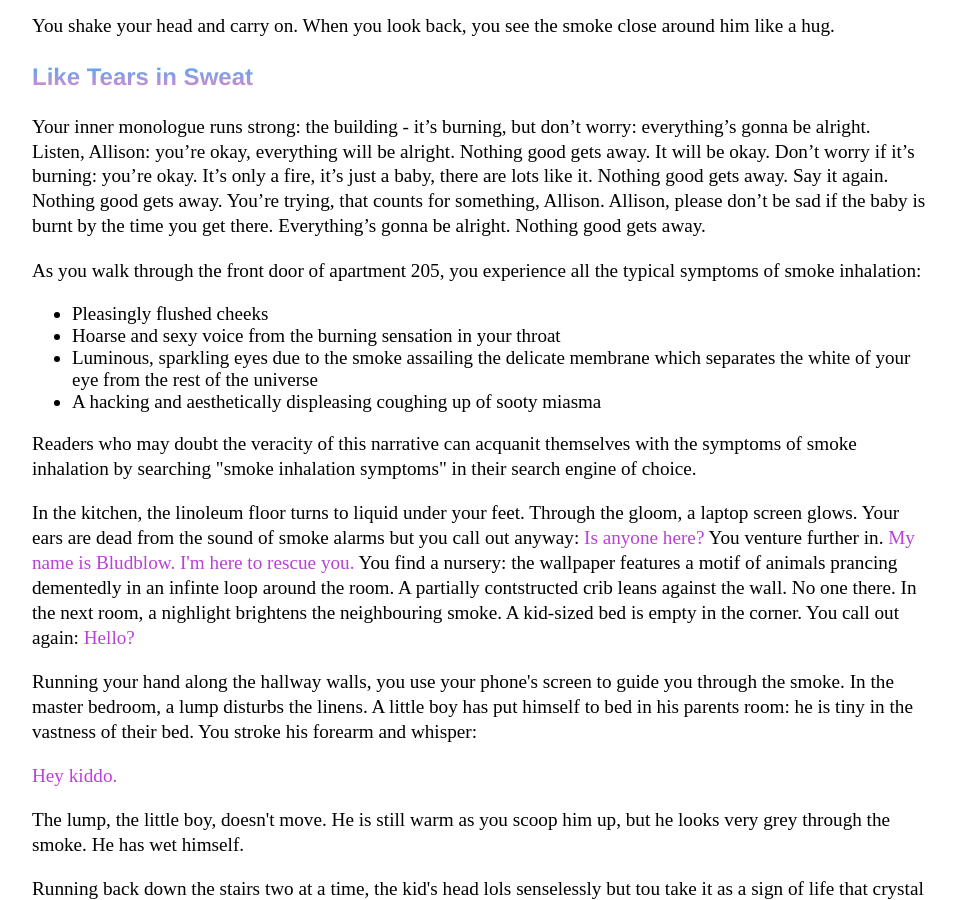
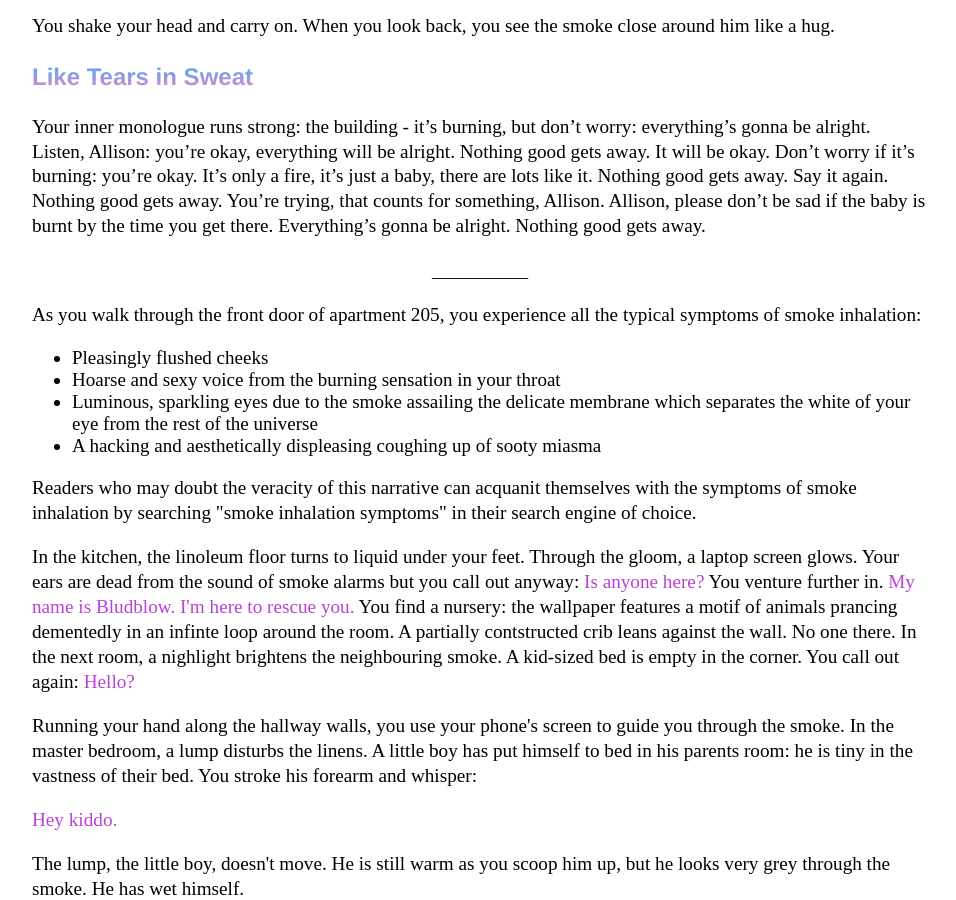
Before and after one commit to Pinelife/pinelife.github.io, a Jekyll site: the page Hellhole/Room12.html, which Jekyll copies as it is, in a window 1280 px wide and 900 px high, scrolled down 2703 px. Shown: the whole window, without its empty margins (160-1116 px from the left). Built offline with Jekyll 4.4.1, drawn with Linux system fonts in a browser that asks for light colours.

Commit message:
Update Room12.html

```diff
--- a/Hellhole/Room12.html
+++ b/Hellhole/Room12.html
@@ -153,7 +153,9 @@ Your inner monologue runs strong: the building - it’s burning, but don’t wor
   away. It will be okay. Don’t worry if it’s burning: you’re okay. It’s only a fire, it’s just a baby, there are lots like it. Nothing good gets away.
 Say it again. Nothing good gets away. You’re trying, that counts for something, Allison.
   Allison, please don’t be sad if the baby is burnt by the time you get there. Everything’s gonna be alright. Nothing good gets away.</p>
-
+<p style="text-align:center" class="indented">
+__________
+</p>
 <p>
 As you walk through the front door of apartment 205, you experience all the typical
 	symptoms of smoke inhalation:<br/>
```
